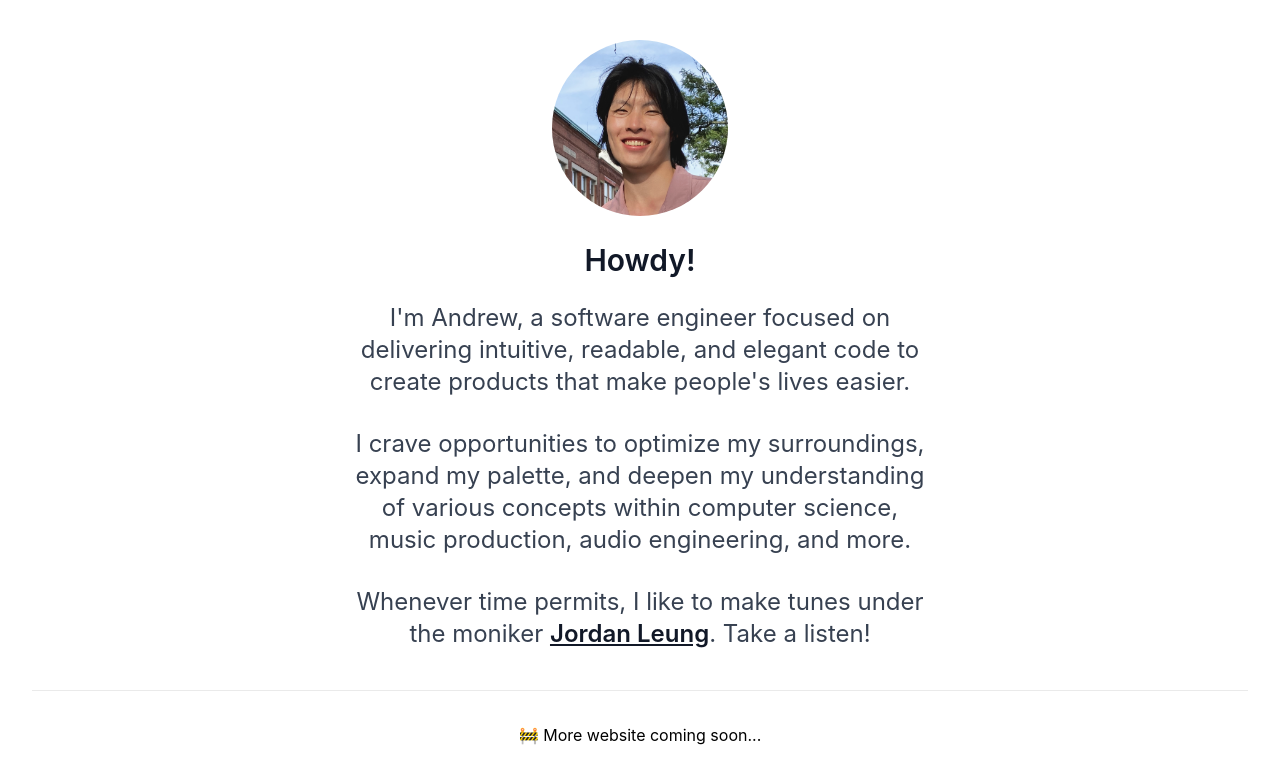
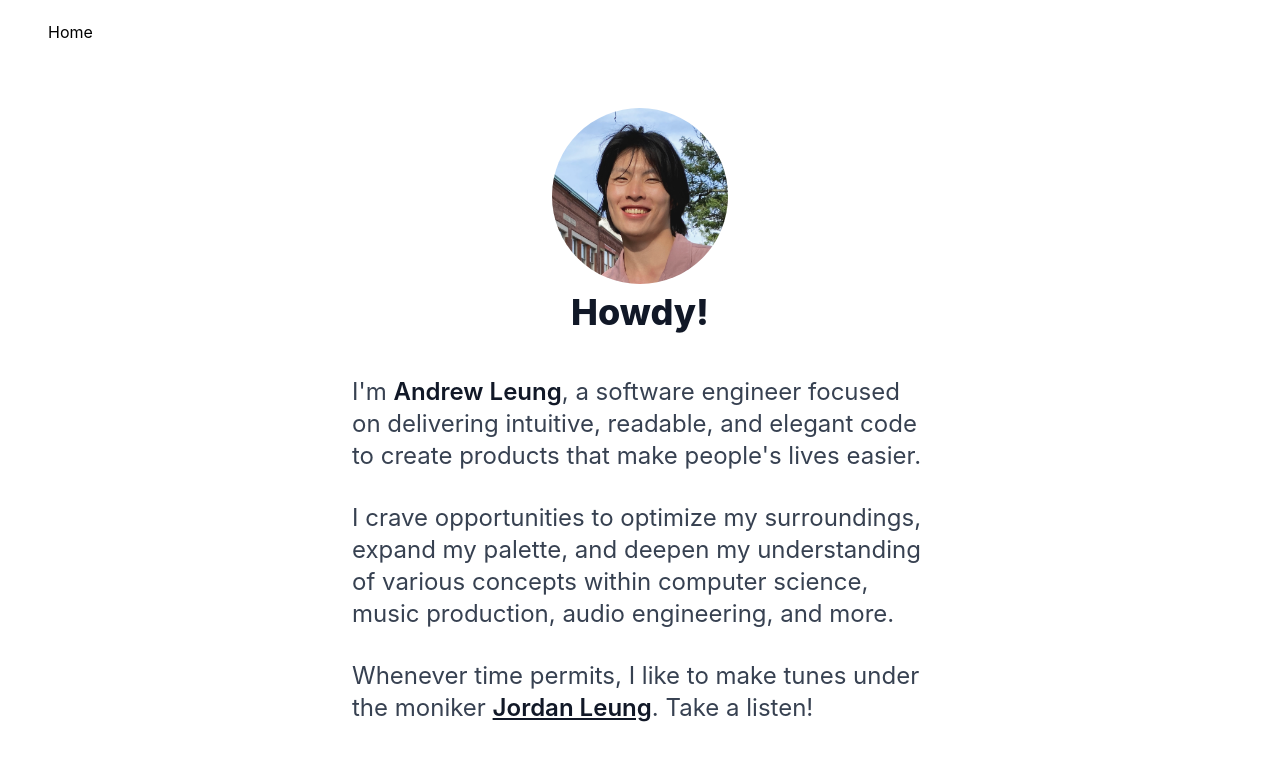
Before and after one commit to andrewjleung/andrewjleung.me, a Next.js app: page / in a window 1280 px wide. Shown: the top 784 px of the page. Built offline with nearby package versions, Linux system fonts and the light colour scheme.

Commit message:
add navbar, update look of content

```diff
--- a/pages/index.js
+++ b/pages/index.js
@@ -1,6 +1,28 @@
 import Head from "next/head";
 import Image from "next/image";
+import Link from "next/link";
 import styles from "../styles/Home.module.css";
+
+const NavItem = ({ title, href }) => (
+  <Link href={href}>
+    <a className="px-4 py-2 rounded-lg transition ease-out hover:bg-gray-100 duration-200">
+      {title}
+    </a>
+  </Link>
+);
+
+const NavBar = () => (
+  <div className="flex flex-row w-full justify-between pt-5 pb-16">
+    <div>
+      <NavItem title="Home" href="/" />
+    </div>
+    <div className="">
+      {/* <NavItem title="Blog" href="/blog" />
+      <NavItem title="Projects" href="/projects" />
+      <NavItem title="Music" href="/music" /> */}
+    </div>
+  </div>
+);
 
 export default function Home() {
   return (
@@ -31,8 +53,12 @@ export default function Home() {
         <meta name="twitter:image" content="./profile.png" />
       </Head>
       <main>
-        <div className="container mx-auto m-10 flex flex-col items-center">
-          <div className="max-w-xl flex flex-col items-center gap-5">
+        <NavBar />
+        <div className="container mx-auto max-w-xl mb-16 flex flex-col items-center">
+          <div
+            id="introduction"
+            className="flex flex-col items-center prose pb-10"
+          >
             <Image
               className="rounded-full"
               width="176"
@@ -40,12 +66,14 @@ export default function Home() {
               src="/profile.png"
               alt="Andrew Leung"
             />
-            <div id="content" className="text-center text-2xl prose">
-              <h3 className="">Howdy!</h3>
+            <h1 className="pt-2">Howdy!</h1>
+          </div>
+          <div id="content" className="pt-1 text-2xl prose">
             <p>
-                I&apos;m Andrew, a software engineer focused on delivering
-                intuitive, readable, and elegant code to create products that
-                make people&apos;s lives easier.
+              I&apos;m <strong className="hover:">Andrew Leung</strong>, a
+              software engineer focused on delivering intuitive, readable, and
+              elegant code to create products that make people&apos;s lives
+              easier.
             </p>
             <p>
               I crave opportunities to optimize my surroundings, expand my
@@ -61,9 +89,8 @@ export default function Home() {
             </p>
           </div>
         </div>
-        </div>
       </main>
-      <footer className={styles.footer}>🚧 More website coming soon...</footer>
+      {/* <footer className={styles.footer}>🚧 More website coming soon...</footer> */}
     </div>
   );
 }
```
Lines whose indentation alone changed are shown as unchanged.
